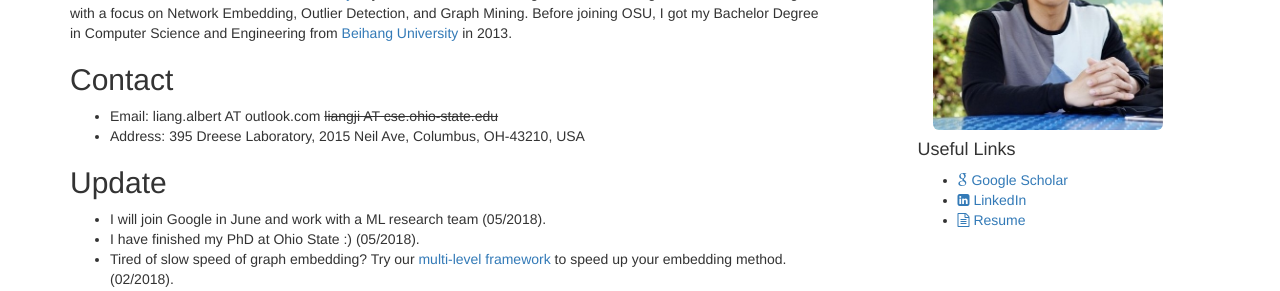
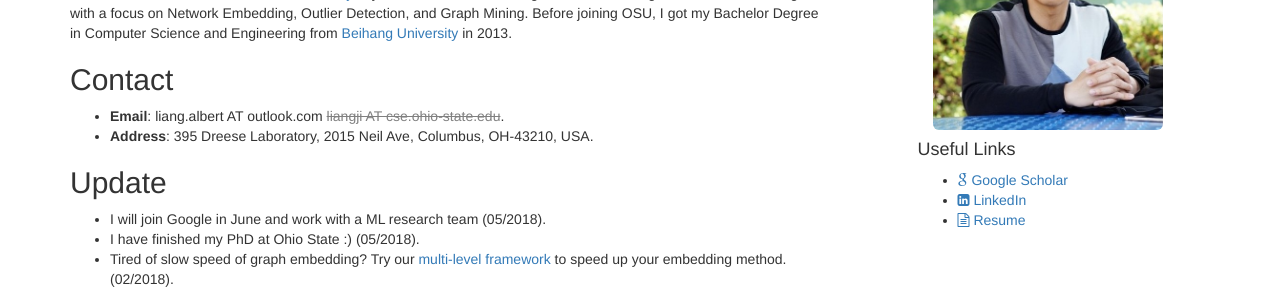
Before and after one commit to BuckeyeDM/BuckeyeDM.github.io, a Jekyll site: the page built from index.md, in a window 1280 px wide. Shown: the part 200-491 px from the top of the page. Built offline with Jekyll 4.4.1, drawn with Linux system fonts in a browser that asks for light colours.

```diff
--- a/index.md
+++ b/index.md
@@ -9,8 +9,8 @@
 I am a fifth-year Ph.D. student in [Department of Computer Science and Engineering](https://cse.osu.edu/), The Ohio State University. My advisor is [Professor Srinivasan Parthasarathy](http://web.cse.ohio-state.edu/~parthasarathy.2/). My research interest lies in general Data Mining and Machine Learning with a focus on Network Embedding, Outlier Detection, and Graph Mining. Before joining OSU, I got my Bachelor Degree in Computer Science and Engineering from [Beihang University](http://ev.buaa.edu.cn/) in 2013.
 
 ## Contact
-* Email: liang.albert AT outlook.com  ~~liangji AT cse.ohio-state.edu~~
-* Address: 395 Dreese Laboratory, 2015 Neil Ave, Columbus, OH-43210, USA
+* **Email**: liang.albert AT outlook.com  <span style="color:#808080">~~liangji AT cse.ohio-state.edu~~</span>.
+* **Address**: 395 Dreese Laboratory, 2015 Neil Ave, Columbus, OH-43210, USA.
 
 ## Update
 * I will join Google in June and work with a ML research team (05/2018).
```
